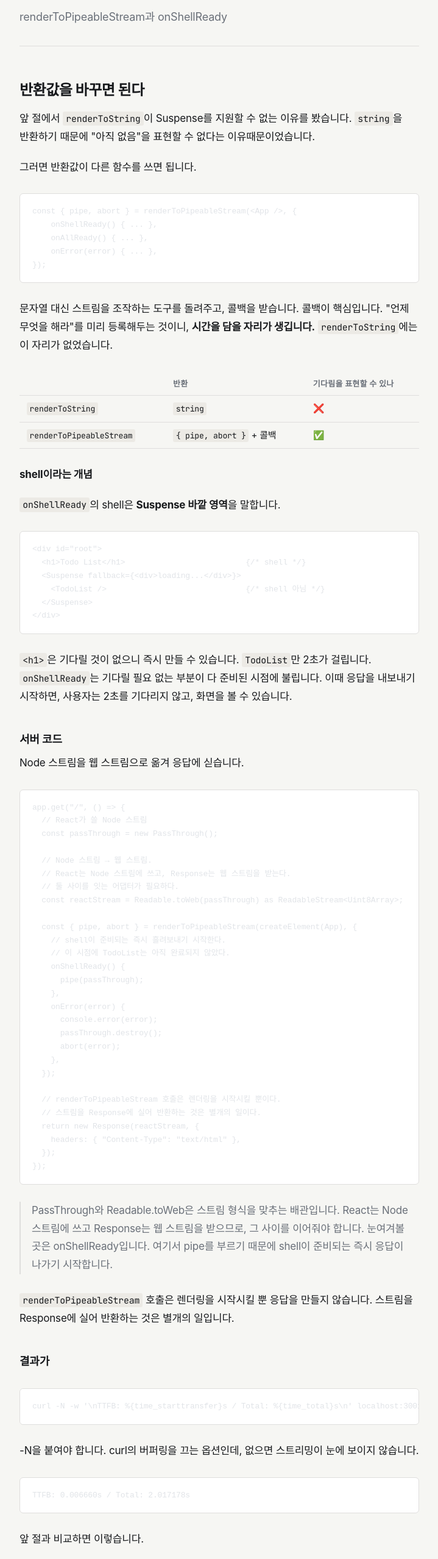
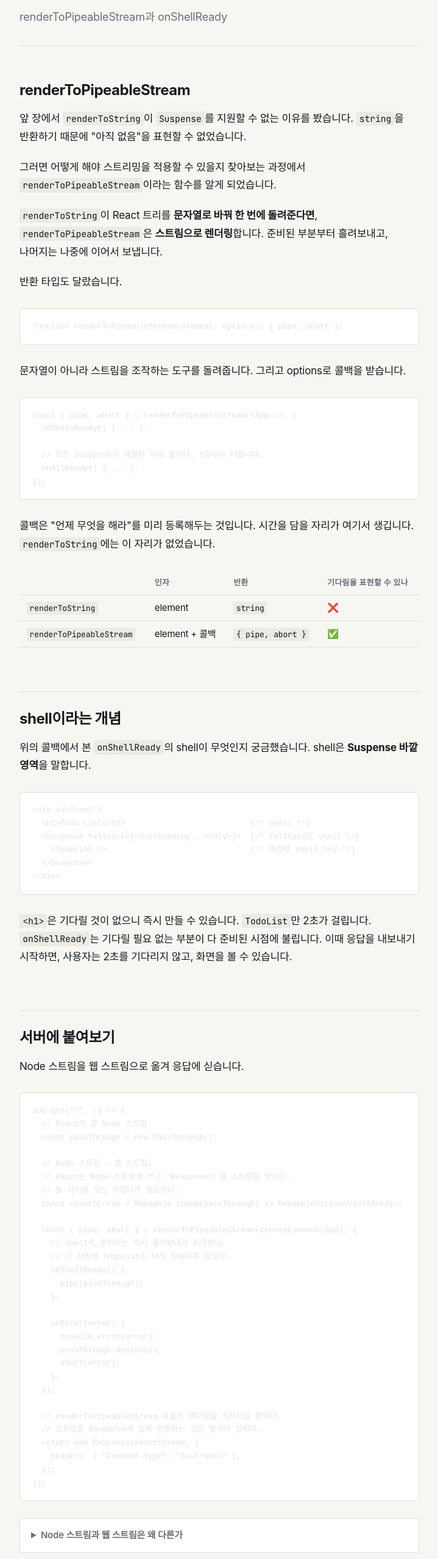
Before and after one commit to prgmr99/streaming-ssr-from-scratch, an Astro site in the folder site/: page /streaming-ssr-from-scratch/chapters/02-streaming in a window 1280 px wide. Shown: the part 223-2780 px from the top of the page at 61% size, without its empty margins (280-999 px from the left). Built offline with nearby package versions, Linux system fonts and the light colour scheme; Astro itself is replaced by a stand-in of ours; code samples lack their colours; a web font is replaced by a local one.

Commit message:
docs: 2장 스트리밍으로 바꾸기 - 퇴고

````diff
--- a/site/src/content/chapters/02-streaming.mdx
+++ b/site/src/content/chapters/02-streaming.mdx
@@ -4,42 +4,49 @@ summary: renderToPipeableStream과 onShellReady
 order: 2
 ---
 
-{/* 1단계. renderToPipeableStream과 onShellReady. */}
-{/* TTFB 0.006s, Total 2.017s. 격차가 벌어진 것이 스트리밍의 증거. */}
-{/* 응답이 세 덩어리로 오는 구조. */}
+## renderToPipeableStream
 
-## 반환값을 바꾸면 된다
+앞 장에서 `renderToString`이 `Suspense`를 지원할 수 없는 이유를 봤습니다. `string`을 반환하기 때문에 "아직 없음"을 표현할 수 없었습니다.
 
-앞 절에서 `renderToString`이 Suspense를 지원할 수 없는 이유를 봤습니다. `string`을 반환하기 때문에 "아직 없음"을 표현할 수 없다는 이유때문이었습니다.
+그러면 어떻게 해야 스트리밍을 적용할 수 있을지 찾아보는 과정에서 `renderToPipeableStream`이라는 함수를 알게 되었습니다.
 
-그러면 반환값이 다른 함수를 쓰면 됩니다.
+`renderToString`이 React 트리를 **문자열로 바꿔 한 번에 돌려준다면**, `renderToPipeableStream`은 **스트림으로 렌더링**합니다. 준비된 부분부터 흘려보내고, 나머지는 나중에 이어서 보냅니다.
+
+반환 타입도 달랐습니다.
+
+```typescript
+function renderToPipeableStream(element, options): { pipe; abort };
+```
+
+문자열이 아니라 스트림을 조작하는 도구를 돌려줍니다. 그리고 options로 콜백을 받습니다.
 
 ```typescript
 const { pipe, abort } = renderToPipeableStream(<App />, {
-    onShellReady() { ... },
-    onAllReady() { ... },
-    onError(error) { ... },
+  onShellReady() { ... },
+
+  // 모든 Suspense가 해결된 뒤에 불린다. 5장에서 다룹니다.
+  onAllReady() { ... },
 });
 ```
 
-문자열 대신 스트림을 조작하는 도구를 돌려주고, 콜백을 받습니다.
-콜백이 핵심입니다. "언제 무엇을 해라"를 미리 등록해두는 것이니, **시간을 담을 자리가 생깁니다.**
-`renderToString`에는 이 자리가 없었습니다.
+콜백은 "언제 무엇을 해라"를 미리 등록해두는 것입니다.
+시간을 담을 자리가 여기서 생깁니다. `renderToString`에는 이 자리가 없었습니다.
 
-|                          | 반환                     | 기다림을 표현할 수 있나 |
-| ------------------------ | ------------------------ | ----------------------- |
-| `renderToString`         | `string`                 | ❌                      |
-| `renderToPipeableStream` | `{ pipe, abort }` + 콜백 | ✅                      |
+|                          | 인자           | 반환              | 기다림을 표현할 수 있나 |
+| ------------------------ | -------------- | ----------------- | ----------------------- |
+| `renderToString`         | element        | `string`          | ❌                      |
+| `renderToPipeableStream` | element + 콜백 | `{ pipe, abort }` | ✅                      |
 
-**shell이라는 개념**
+## shell이라는 개념
 
-`onShellReady`의 shell은 **Suspense 바깥 영역**을 말합니다.
+위의 콜백에서 본 `onShellReady`의 shell이 무엇인지 궁금했습니다.
+shell은 **Suspense 바깥 영역**을 말합니다.
 
 ```typescript
 <div id="root">
-  <h1>Todo List</h1>                          {/* shell */}
-  <Suspense fallback={<div>loading...</div>}>
-    <TodoList />                              {/* shell 아님 */}
+  <h1>Todo List</h1>                           {/* shell */}
+  <Suspense fallback={<div>loading...</div>}>  {/* fallback도 shell */}
+    <TodoList />                               {/* 이것만 shell 아님 */}
   </Suspense>
 </div>
 ```
@@ -47,7 +54,7 @@ const { pipe, abort } = renderToPipeableStream(<App />, {
 `<h1>`은 기다릴 것이 없으니 즉시 만들 수 있습니다. `TodoList`만 2초가 걸립니다.
 `onShellReady`는 기다릴 필요 없는 부분이 다 준비된 시점에 불립니다. 이때 응답을 내보내기 시작하면, 사용자는 2초를 기다리지 않고, 화면을 볼 수 있습니다.
 
-### 서버 코드
+## 서버에 붙여보기
 
 Node 스트림을 웹 스트림으로 옮겨 응답에 싣습니다.
 
@@ -67,6 +74,7 @@ app.get("/", () => {
     onShellReady() {
       pipe(passThrough);
     },
+
     onError(error) {
       console.error(error);
       passThrough.destroy();
@@ -82,36 +90,38 @@ app.get("/", () => {
 });
 ```
 
-> PassThrough와 Readable.toWeb은 스트림 형식을 맞추는 배관입니다. React는 Node 스트림에 쓰고 Response는 웹 스트림을 받으므로, 그 사이를 이어줘야 합니다. 눈여겨볼 곳은 onShellReady입니다. 여기서 pipe를 부르기 때문에 shell이 준비되는 즉시 응답이 나가기 시작합니다.
+<details>
+<summary>Node 스트림과 웹 스트림은 왜 다른가</summary>
 
-`renderToPipeableStream` 호출은 렌더링을 시작시킬 뿐 응답을 만들지 않습니다. 스트림을 Response에 실어 반환하는 것은 별개의 일입니다.
+Node.js의 스트림 API와 웹 표준 스트림은 서로 다른 인터페이스입니다. React의 `renderToPipeableStream`은 Node 스트림에 쓰고, `Response`는 웹 스트림을 받으므로 변환이 필요합니다.
 
-### 결과가
+</details>
+
+`PassThrough`와 `Readable.toWeb`은 스트림 형식을 맞추는 배관입니다. 눈여겨볼 곳은 `onShellReady`입니다. 여기서 `pipe`를 부르기 때문에 shell이 준비되는 즉시 응답이 나가기 시작합니다.
+
+`renderToPipeableStream` 호출은 렌더링을 시작시킬 뿐 응답을 만들지 않습니다. 스트림을 `Response`에 실어 반환하는 것은 별개의 일입니다.
+
+## 결과
 
 ```bash
 curl -N -w '\nTTFB: %{time_starttransfer}s / Total: %{time_total}s\n' localhost:3001
 ```
 
--N을 붙여야 합니다. curl의 버퍼링을 끄는 옵션인데, 없으면 스트리밍이 눈에 보이지 않습니다.
-
 ```
 TTFB: 0.006660s / Total: 2.017178s
 ```
 
-앞 절과 비교하면 이렇습니다.
+`renderToString`과 비교하면 이렇습니다.
 
 |                          | TTFB   | Total  | 목록 |
 | ------------------------ | ------ | ------ | ---- |
 | `renderToString`         | 0.005s | 0.005s | 없음 |
-| `renderToPipeableStream` | 0.006s | 2.017s | 없음 |
+| `renderToPipeableStream` | 0.006s | 2.017s | 있음 |
 
-TTFB와 Total이 차이가 발생했습니다. 스트리밍이 동작했다는 의미입니다. 첫 바이트가 약 0.006s에 나갔고, 응답은 약 2초에 걸쳐 열려 있었습니다.
+TTFB와 Total이 차이가 벌어졌습니다. 스트리밍이 동작했다는 의미입니다. 첫 바이트가 0.006s에 나갔고, 응답은 약 2초에 걸쳐 열려 있었습니다.
 `renderToString`은 두 값이 같았습니다. 기다린 적이 없기 때문입니다.
 
-응답은 세 덩어리로 왔습니다.
--N 옵션 덕에 도착하는 대로 화면에 찍힙니다.
-
-#### 첫 번째 0.006s
+### 첫 번째 0.006s
 
 ```html
 <div>
@@ -124,7 +134,7 @@ TTFB와 Total이 차이가 발생했습니다. 스트리밍이 동작했다는
 
 `loading...`이 있고, `<template id="B:0">`라는 빈 태그가 있습니다. 나중에 채울 자리로 이해하고 넘어가면 됩니다.
 
-#### 두 번째 2.017s
+### 두 번째 2.017s
 
 ```html
 <div hidden id="S:0">
@@ -137,7 +147,7 @@ TTFB와 Total이 차이가 발생했습니다. 스트리밍이 동작했다는
 
 목록이 도착했습니다. `hidden`이 붙어 있어 화면에는 보이지 않습니다. 문서 맨 아래에 도착했습니다.
 
-#### 세 번째 2.017s
+### 세 번째 2.017s
 
 ```html
 <script>
@@ -147,9 +157,9 @@ TTFB와 Total이 차이가 발생했습니다. 스트리밍이 동작했다는
 
 `B:0` 자리에 `S:0`의 내용을 옮기라는 명령입니다.
 
-#### 왜 이런 구조인가
+### 왜 이런 구조인가
 
 HTML은 위에서 아래로만 흐릅니다. 이미 보낸 부분을 고칠 수 없습니다.
-그런데, 스트리밍이 해야 하는 일은 위쪽의 loading...을 나중에 실제 내용으로 바꾸는 것입니다. 이것은 HTML만으로는 불가능합니다.
+그런데 스트리밍이 해야 하는 일은 위쪽의 `loading...`을 나중에 실제 내용으로 바꾸는 것입니다. 이것은 HTML만으로는 불가능합니다.
 그래서 우회합니다. 완성된 조각을 문서 끝에 숨겨서 보내고, 작은 스크립트로 제자리에 옮깁니다.
 이 구조는 다음 장들에서 더 자세히 다룹니다.
--- a/site/src/layouts/BaseLayout.astro
+++ b/site/src/layouts/BaseLayout.astro
@@ -185,6 +185,26 @@ const { title, description = "Streaming SSR을 직접 구현하며 정리한 기
     color: var(--muted);
   }
 
+  .prose details {
+    margin: 1.75rem 0;
+    padding: 0.875rem 1.125rem;
+    border: 1px solid var(--rule);
+    border-radius: 6px;
+    background: var(--surface);
+    font-size: 0.9375rem;
+  }
+
+  .prose summary {
+    cursor: pointer;
+    font-weight: 600;
+    color: var(--muted);
+  }
+
+  .prose details[open] summary {
+    margin-bottom: 0.75rem;
+    color: var(--ink);
+  }
+
   /* ── 시각화 자리 ────────────────────────────────
      본문 폭을 넘어 양옆으로 벌어진다. */
   .figure {
````
